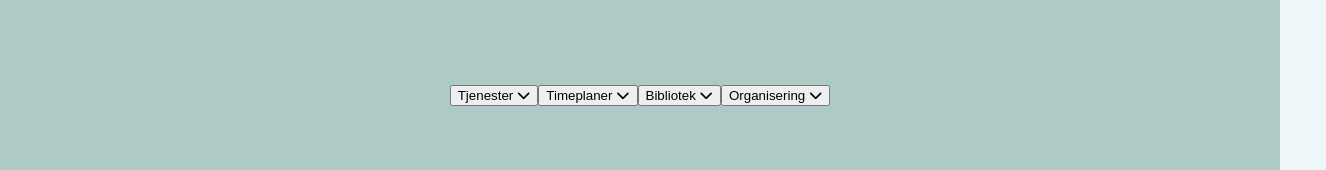
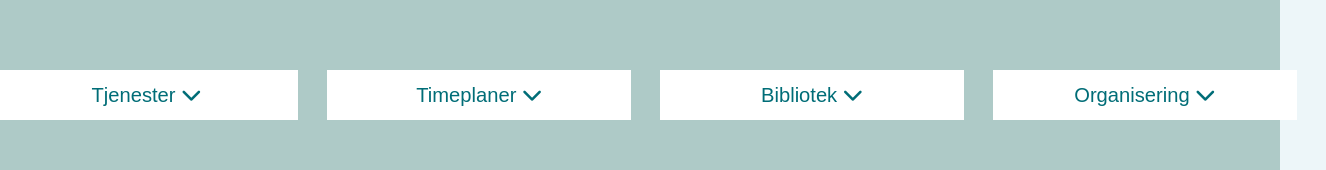
Before and after one commit to annetteaune/uid-prototype, a React (Create React App) app: page /for-ansatte in a window 1280 px wide. Shown: the part 344-514 px from the top of the page, 1326 px wide, since content can reach past the window. Built offline with nearby package versions, Linux system fonts and the light colour scheme.

Commit message:
css fix ansatte

```diff
--- a/src/components/Ansatte.js
+++ b/src/components/Ansatte.js
@@ -4,6 +4,7 @@ export default function Ansatte() {
 	return (
 		<>
 			<section className="students-menu">
+				<ul className="students-list">
 					<button>
 						Tjenester <i className="fa-solid fa-chevron-down"></i>
 					</button>
@@ -16,6 +17,7 @@ export default function Ansatte() {
 					<button>
 						Organisering <i className="fa-solid fa-chevron-down"></i>
 					</button>
+				</ul>
 			</section>
 			<span className="breadcrumb">
 				Hjem <i className="fa-solid fa-chevron-right"> </i> For ansatte
```
Lines whose indentation alone changed are shown as unchanged.
